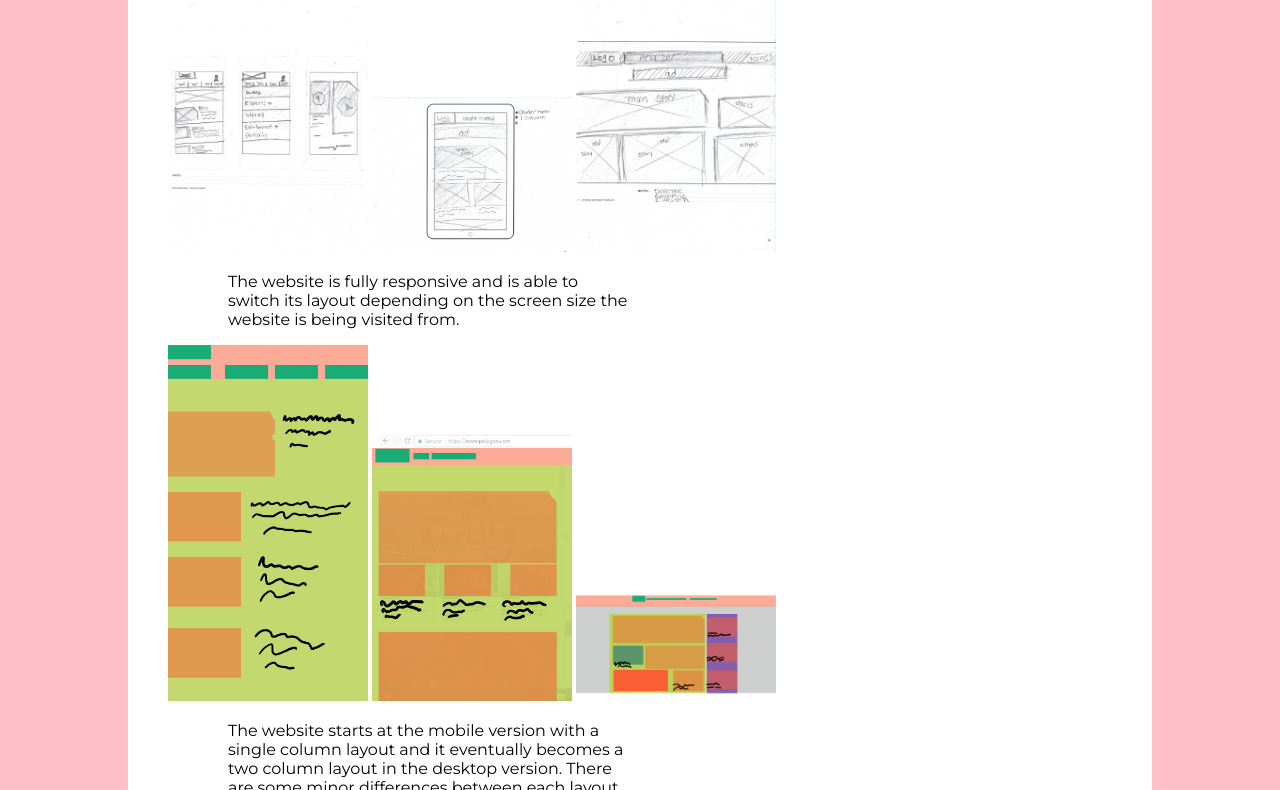
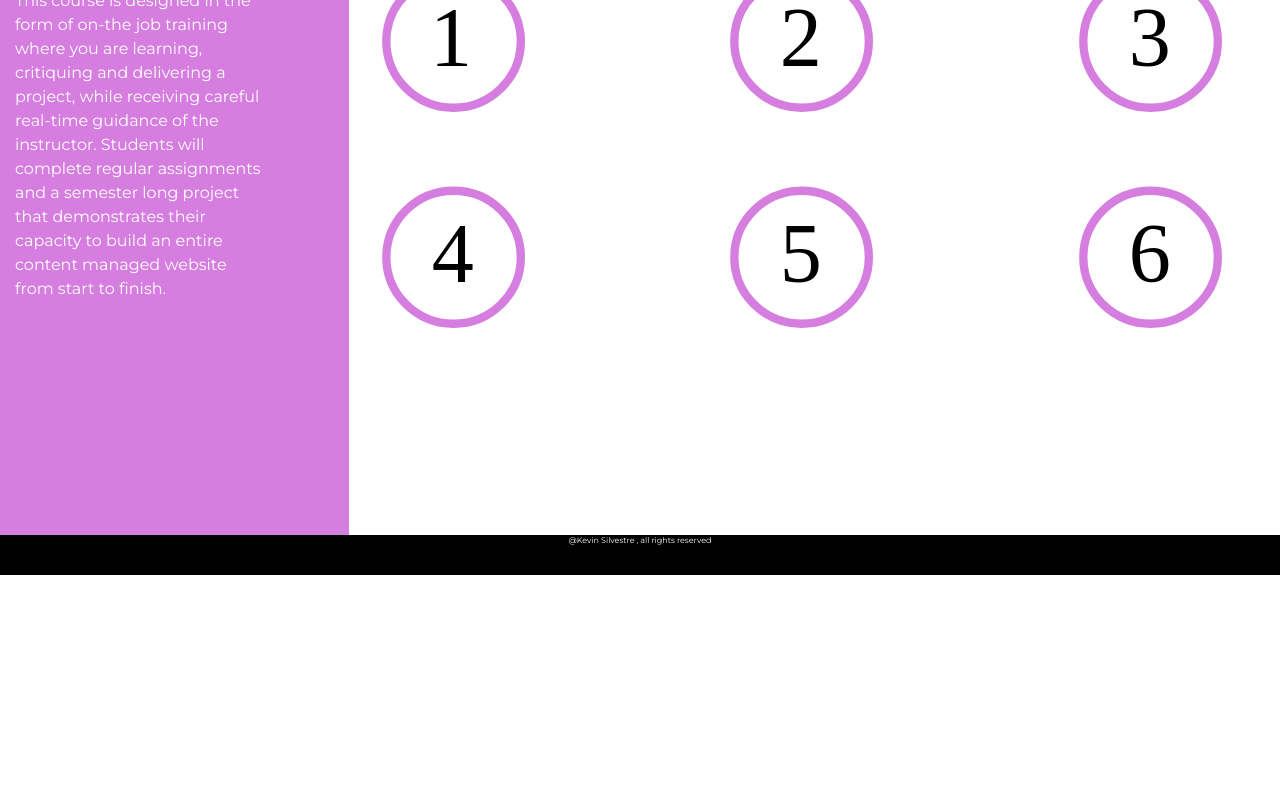
Before and after one commit to silvodesigns/-idesn3535-eagle--, a plain HTML site: page index.html in a window 1280 px wide. Shown: the part 225-1015 px from the top of the page. After the commit the page ends 800 px from the top, so only its background shows below. Drawn offline with Linux system fonts and the light colour scheme.

Commit message:
Major Update
I redesign the look of my portal for this website, and added the page for the class01 homework.

```diff
--- /dev/null
+++ b/class01/styles.css
@@ -0,0 +1,62 @@
+	*{
+					margin:0;
+					padding:0;
+					font-family: 'Montserrat', sans-serif;
+				}
+				#header{
+					background-color: black;
+					padding:30px;
+					color:white;
+					height:120px;
+					display:flex;
+				}
+				#content{
+
+					display:flex;
+					flex-direction:row;
+
+				}
+				#a{
+
+					background-color:#d67ee0;
+					width:30%;
+					height:500px;
+					padding:10px;
+
+
+
+				}
+
+				#a p{
+					width:80%;
+					font-size: 1em;
+					padding:5px;
+					line-height:1.2em;
+					color: #fff;
+				}
+
+				#b{
+				    width:80%;
+				    height:500px;
+				    padding:30px;
+				}
+
+				ul{
+					list-style:none;
+				}
+
+				ul li{
+					display:inline-block;
+				}
+
+
+
+
+
+				#footer{
+					background-color:black;
+					height:100px;
+					color:white;
+					font-size:8px;
+					text-align:center;
+				}
--- a/index.html
+++ b/index.html
@@ -2,37 +2,65 @@
 <html>
 	<head>
 		<title>IDESN 3535: EAGLE</title>
-		<link href="styles.css" rel="stylesheet">
+		<link href="" rel="stylesheet">
 		<link href="normalize.css" rel="stylesheet">
+		<link href="style.css" rel="stylesheet">
 		<link href="https://fonts.googleapis.com/css?family=Montserrat" rel="stylesheet">
+
+
 	</head>
 
 	<body>
+<div id="wrapper">
 	<div id="header">
-		<h1 id="my-header">IDESN 3535: EAGLE</h1>
-		<h2>Class 1(Responsive Web Design)</h2>
+	<div>
+		<h1 id="my-header">KS</h1>
+		<h3>IDESN 3535: EAGLE</h3>
+	</div>
+	<div>
+		<a href="index.html"><img  width="100px" src="eagleW.png"/></a>
+	</div>
 	</div>
 	<div id="content">
+	 <div id="a">
+	 <h1>Description</h1>
+	 <p>	This	course	is	designed	in
+the	form	of	on-the	job	training	where	you	are	learning,	critiquing	and	delivering	a	project,
+while	receiving	careful	real-time	guidance	of	the	instructor.	Students	will	complete	regular
+assignments	and	a	semester	long	project	that	demonstrates	their	capacity	to	build	an	entire
+content	managed	website from	start	to	finish.</p>
+	 </div>
+	  <div id="b">
+	  <a href="class01/class1.html">
+	  		<div id="class1">
+	  		</div>
+	  </a>
+	  		<div id="class2">
+
+	  		</div>
+
+	  		<div id="class3">
+
+	  		</div>
+
+	  		<div id="class4">
+
+	  		</div>
+
+	  		<div id="class5">
+
+	  		</div>
+	  		<div id="class6">
+
+	  		</div>
+
+	 </div>
 
 
-			 <h3>Web Site: <a href="https://www.polygon.com/"> polygon.com</a></h3>
-			 <p> Polygon is an online magazine that dedicates to the dissemination of information regarding the video game industry and provides its readers with reviews, previews and guides of the most popular video games that come out</p>
-				<ul>
-					<li><img src="class01/homework/mobileSketch.jpg"/></li>
-					<li><img src="class01/homework/tabletSketch.jpg"/></li>
-					<li><img src="class01/homework/desktopSketch.jpg"/></li>
-				</ul>
-				<p>The website is fully responsive and is able to switch its layout depending on the screen size the website is being visited from.</p>
-					<ul>
-					<li><img src="class01/homework/mobileWireframe.jpg"/></li>
-					<li><img src="class01/homework/tabletWireframe.jpg"/></li>
-					<li><img src="class01/homework/desktopWireframe.jpg"/></li>
-				</ul>
-				<p>The website starts at the mobile version with a single column layout and it eventually becomes a two column layout in the desktop version. There are some minor differences between each layout but they all can access the same content</p>
-
-				<img src="class01/homework/screenshots.jpg"/>
-					<p>I chose this website because of its unique colors, predominat geometric shapes and  effective execution of a dynamic and responsive layout </p>
-
 	</div>
+	<div id="footer">
+	<p>@Kevin Silvestre , all rights reserved</p>
+	</div>
+</div>
 	</body>
 </html>
--- /dev/null
+++ b/style.css
@@ -0,0 +1,110 @@
+	*{
+					margin:0;
+					padding:0;
+					font-family: 'Montserrat', sans-serif;
+				}
+				#wrapper{
+    				height:100vh;
+						}
+				#header{
+					background-color: black;
+					padding:30px;
+					color:white;
+					height:20vh;
+					display:flex;
+				}
+				#content{
+
+					display:flex;
+					flex-direction:row;
+
+				}
+				#a{
+
+					background-color:#d67ee0;
+					width:30%;
+					height:75vh;
+					padding:10px;
+
+
+
+				}
+
+				#a p{
+					width:80%;
+					font-size: 1em;
+					padding:5px;
+					line-height:1.5em;
+					color: #fff;
+				}
+
+				#b{
+				    width:80%;
+				    height:75vh;
+				    padding:30px;
+				    display:grid;
+				    grid-template-columns: 20% 20% 20% 20% 20%;
+				    grid-template-rows:    20% 20% 20% 20% 20%;
+				}
+
+				#b div {
+
+					width:150px;
+					height:150px;
+					/*background-color: #d67ee0;*/
+
+				}
+
+				#b div:hover{
+					opacity:0.5;
+				}
+
+				#class1{
+					grid-column-start:1;
+					grid-column-end:2;
+					grid-row:1/2;
+					background-image: url(one.svg);
+
+				}
+				#class2{
+					grid-column-start:3;
+					grid-column-end:4;
+					grid-row:1/2;
+					background-image: url(two.svg);
+
+				}
+				#class3{
+					grid-column-start:5;
+					grid-column-end:6;
+					grid-row:1/2;
+					background-image: url(three.svg);
+
+				}
+				#class4{
+					grid-column-start:1;
+					grid-column-end:2;
+					grid-row:3/5;
+					background-image: url(four.svg);
+
+				}
+				#class5{
+					grid-column-start:3;
+					grid-column-end:4;
+					grid-row:3/5;
+					background-image: url(five.svg);
+
+				}
+				#class6{
+					grid-column-start:5;
+					grid-column-end:6;
+					grid-row:3/5;
+					background-image: url(six.svg);
+
+				}
+				#footer{
+					background-color:black;
+					height:5vh;
+					color:white;
+					font-size:8px;
+					text-align:center;
+				}
--- a/styles.css
+++ /dev/null
@@ -1,45 +0,0 @@
-		body{
-
-		    font-family: 'Montserrat', sans-serif;
-		    background-color:pink;
-
-
-		}
-		#content{
-			margin: auto;
-			width: 80%;
-			background-color:white;
-		}
-
-		ul{
-			list-style:none;
-
-		}
-
-		ul li{
-			display:inline-block;
-		}
-
-		ul img{
-
-			width: 200px;
-		}
-
-		img{
-			width:800px;
-		}
-
-		p{
-			width:500px;
-			padding-left:100px;
-		}
-
-		#header{
-			background-color:black;
-			color:white;
-		}
-
-		h1, h2, h3{
-			margin:0;
-			padding:0;
-		}
```
Also changed, not shown: class01/class1.html (added, +64 -0 lines), class02/grid.html (+75 -0 lines), class1.html (added, +103 -0 lines), class01/homework/index.html (renamed from class01/index.html), class01/homework/screen.jpg (renamed from class01/homework/screenshots.jpg), class01/polygon.png (added), eagle.png (added), eagleW.png (added), five.svg (added), four.svg (added), one.svg (added), six.svg (added), three.svg (added), two.svg (added), 2 other files.
